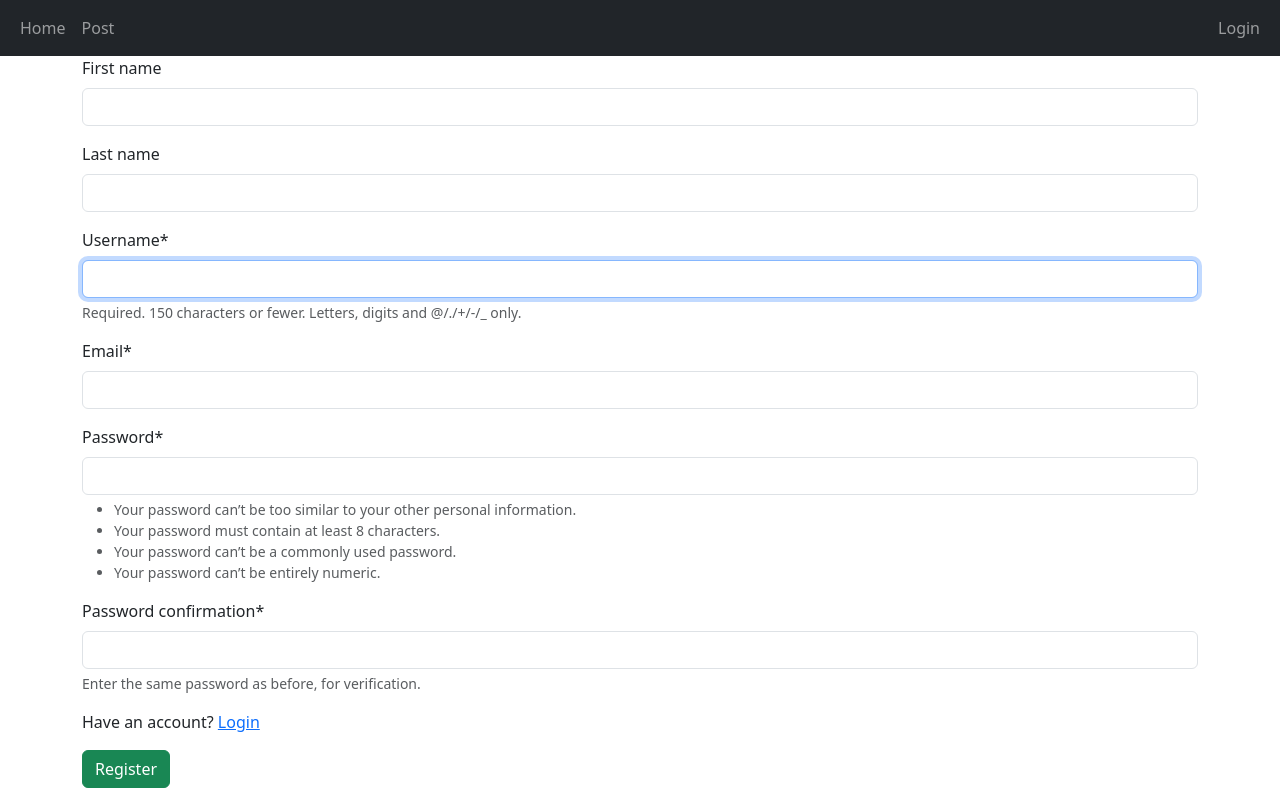
After one commit to jkracke96/userManagement, a Django app: page /sign-up in a window 1280 px wide. The commit adds this page. Run offline with Django 4.2, Linux system fonts and the light colour scheme; some libraries are stand-ins or nearby versions.

Commit message:
login, sign up and logout

```diff
--- a/requirements.txt
+++ b/requirements.txt
@@ -4,3 +4,4 @@ psycopg==3.1.16
 psycopg2==2.9.9
 psycopg_binary==3.1.16
 psycopg_c==3.1.16
+django-password-reset==2.0
--- /dev/null
+++ b/website/main/forms.py
@@ -0,0 +1,13 @@
+from django import forms
+from django.contrib.auth.forms import UserCreationForm
+from django.contrib.auth.models import User
+
+
+class RegisterForm(UserCreationForm):
+    email = forms.EmailField(required=True)
+    first_name = forms.CharField(required=False)
+    last_name = forms.CharField(required=False)
+
+    class Meta:
+        model = User
+        fields = ['first_name', 'last_name', 'username', 'email', 'password1', 'password2']
--- a/website/main/templates/main/base.html
+++ b/website/main/templates/main/base.html
@@ -23,9 +23,16 @@
             </div>
              <div>
                 <ul class="navbar-nav">
+                    {% if user.is_authenticated %}
+                    <span class="navbar-text">Logged in as {{user.username}} |</span>
+                    <li class="nav-item">
+                        <a class="nav-link" href="/logout">Logout</a>
+                    </li>
+                    {% else %}
                     <li class="nav-item">
                         <a class="nav-link" href="/login">Login</a>
                     </li>
+                    {% endif %}
                 </ul>
             </div>
         </div>
--- /dev/null
+++ b/website/main/templates/registration/sign_up.html
@@ -0,0 +1,9 @@
+{% extends 'main/base.html' %}
+{% block title %}Sign Up{% endblock %}
+{% load crispy_forms_tags %} {% block content %}
+<form method="post">
+    {% csrf_token %}{{form|crispy}}
+    <p>Have an account? <a href="/login">Login</a></p>
+    <button type="submit" class="btn btn-success">Register</button>
+</form>
+{% endblock %}
--- a/website/main/urls.py
+++ b/website/main/urls.py
@@ -3,4 +3,6 @@ from . import views
 
 urlpatterns = [
     path('', views.home, name='home'),
+    path('home', views.home, name='home'),
+    path('sign-up', views.sign_up, name='sign_up')
 ]
--- a/website/main/views.py
+++ b/website/main/views.py
@@ -1,5 +1,19 @@
-from django.shortcuts import render
+from django.shortcuts import render, redirect
+from .forms import RegisterForm
+from django.contrib.auth import login, logout, authenticate
 
 
 def home(request):
     return render(request, 'main/home.html')
+
+
+def sign_up(request):
+    if request.method == 'POST':
+        form = RegisterForm(request.POST)
+        if form.is_valid():
+            user = form.save()
+            login(request, user)
+            return redirect('/home')
+    else:
+        form = RegisterForm()
+    return render(request, 'registration/sign_up.html', {'form': form})
--- a/website/website/urls.py
+++ b/website/website/urls.py
@@ -19,5 +19,6 @@ from django.urls import path, include
 
 urlpatterns = [
     path('admin/', admin.site.urls),
-    path('', include('main.urls'))
+    path('', include('main.urls')),
+    path('', include('django.contrib.auth.urls'))
 ]
```
Also changed, not shown: website/main/templates/registration/login.html (added, +9 -0 lines), website/website/settings.py (+8 -1 lines).
